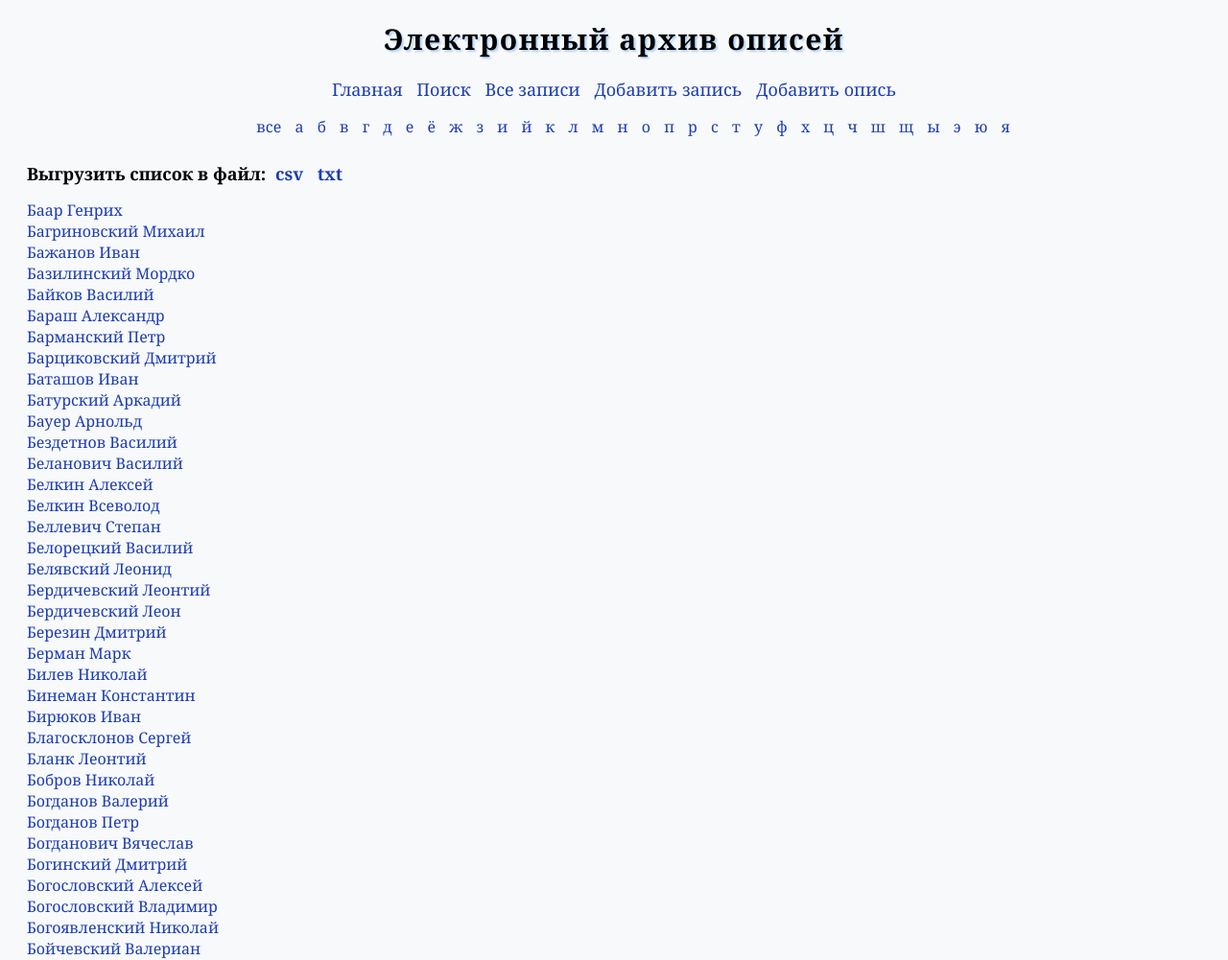
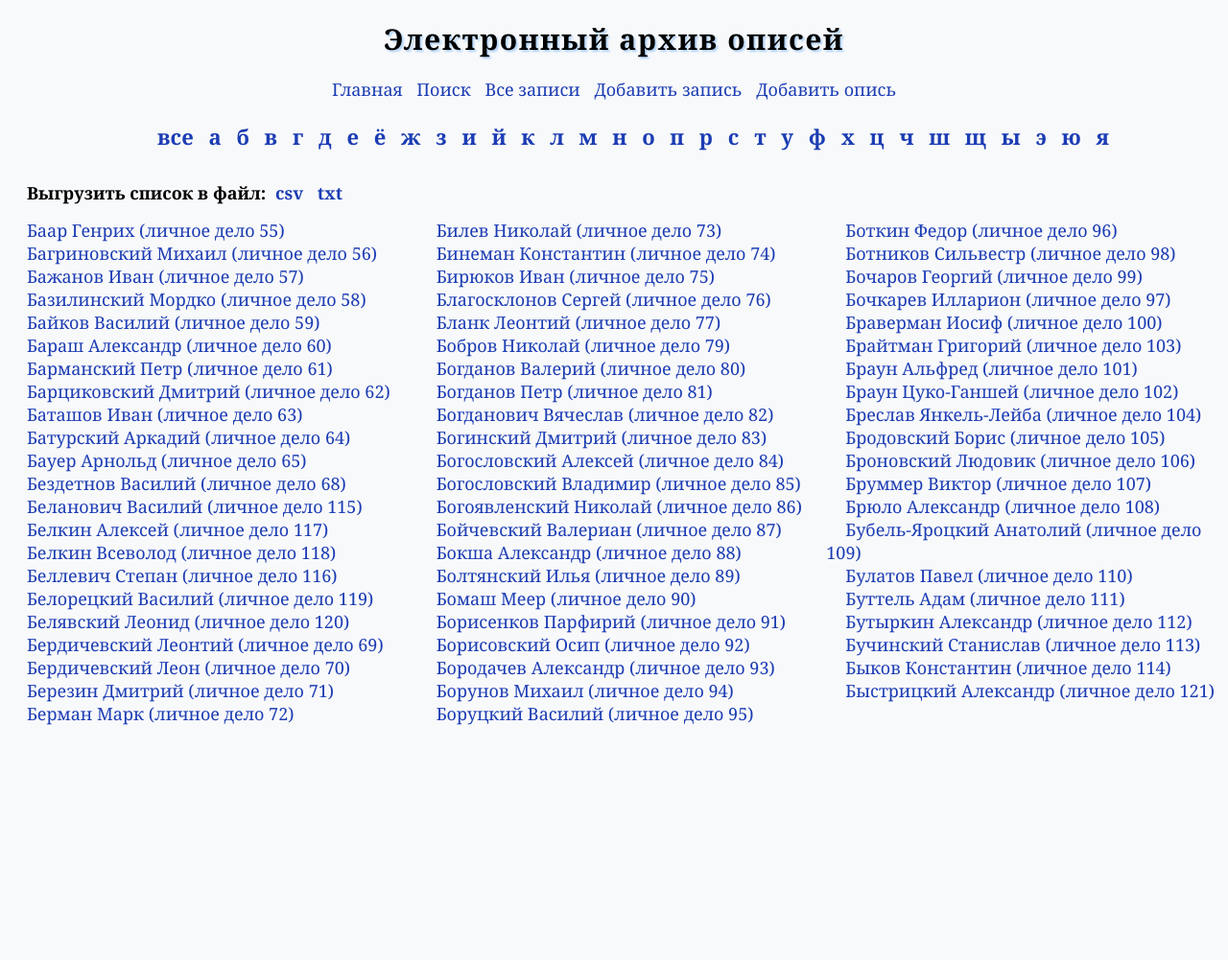
Before and after one commit to yanaredkina/Website-project, a Flask app: a page that uses templates/all.html in a window 1280 px wide. Shown: the top 1001 px of the page at 96% size. After the commit the page ends 756 px from the top, so only its background shows below. Run offline with Flask 2, Linux system fonts and the light colour scheme; data comes from the database, SQL or seed files in the repository.

Commit message:
update in all.html: larger font; display in 3 columns; adding pers.case number; AND adding all main columns to download-report

```diff
--- a/app.py
+++ b/app.py
@@ -81,8 +81,8 @@ def content(ident):
 
 @app.route('/all')
 def all():
-    query = """SELECT Persons.ID, Persons.LastName, Persons.FirstName, Persons.MiddleName
-                               FROM Persons
+    query = """SELECT Persons.ID, Persons.LastName, Persons.FirstName, Persons.MiddleName, PersonRegistry.PersonalCase
+                               FROM Persons INNER JOIN PersonRegistry ON Persons.ID=PersonRegistry.PersonID
                                GROUP BY Persons.ID
                                ORDER BY Persons.LastName """
     conn = get_db_connection()
@@ -100,8 +100,8 @@ def all():
 def search_ID(ident):
     query = """SELECT Persons.LastName, Persons.FirstName, Persons.MiddleName, Persons.PersonalCaseDir, Reports.Name, Reports.Year, PersonRegistry.Page, Files.ID, Files.Type
                                FROM Persons INNER JOIN PersonRegistry ON Persons.ID=PersonRegistry.PersonID
-                                            INNER JOIN Reports on PersonRegistry.ReportID=Reports.ID
-                                            INNER JOIN Files on PersonRegistry.FileID=Files.ID
+                                            INNER JOIN Reports ON PersonRegistry.ReportID=Reports.ID
+                                            INNER JOIN Files ON PersonRegistry.FileID=Files.ID
                                WHERE Persons.ID = ? """
 
     conn = get_db_connection()
@@ -117,8 +117,10 @@ def search_ID(ident):
 @app.route('/download_report/<ftype>,<char>')
 def download_report(ftype, char):
     conn = get_db_connection()
-    query = """SELECT Persons.LastName, Persons.FirstName, Persons.MiddleName
-                               FROM Persons
+    query = """SELECT Persons.LastName, Persons.FirstName, Persons.MiddleName, Reports.Name, PersonRegistry.PersonalCase, Reports.Year, Files.FilePath, PersonRegistry.Page, Persons.Note
+                               FROM Persons INNER JOIN PersonRegistry ON Persons.ID=PersonRegistry.PersonID
+                                            INNER JOIN Reports ON PersonRegistry.ReportID=Reports.ID
+                                            INNER JOIN Files ON PersonRegistry.FileID=Files.ID
                                WHERE sql_lower(Persons.LastName) LIKE ?
                                ORDER BY Persons.LastName"""
     result = conn.execute(query, (char + '%', )).fetchall()
@@ -126,6 +128,7 @@ def download_report(ftype, char):
 
     proxy = StringIO()
     writer = csv.writer(proxy)
+    writer.writerow(['Фамилия', 'Имя', 'Отчество', 'Опись', 'Дело', 'Год', 'Файл описи', 'Страница', 'Примечание'])
     writer.writerows(result)
     mem = BytesIO()
     mem.write(proxy.getvalue().encode())
@@ -210,14 +213,8 @@ def upload_batch():
 
 @app.route('/display_by_char/<char>')
 def display_by_char(char):
-    # query = """SELECT Persons.ID, Persons.LastName, Persons.FirstName, Persons.MiddleName
-    #                            FROM Persons
-    #                            WHERE sql_lower(Persons.LastName) LIKE ?
-    #                            ORDER BY Persons.LastName """
-    query = """SELECT Persons.ID, Persons.LastName, Persons.FirstName, Persons.MiddleName, Persons.PersonalCaseDir, Reports.Name, Reports.Year, PersonRegistry.Page, Files.ID
+    query = """SELECT Persons.ID, Persons.LastName, Persons.FirstName, Persons.MiddleName, PersonRegistry.PersonalCase
                                FROM Persons INNER JOIN PersonRegistry ON Persons.ID=PersonRegistry.PersonID
-                                            INNER JOIN Reports on PersonRegistry.ReportID=Reports.ID
-                                            INNER JOIN Files on PersonRegistry.FileID=Files.ID
                                WHERE sql_lower(Persons.LastName) LIKE ?
                                GROUP BY Persons.ID
                                ORDER BY Persons.LastName """
--- a/static/style.css
+++ b/static/style.css
@@ -29,6 +29,7 @@ h3 {
 
 p {
     text-align: center;
+    font-size: 18px;
 }
 
 .menu {
@@ -49,7 +50,7 @@ a:hover {
 
 #doc-ref {
     padding-left: 20px;
-    font-size: 16px;
+    font-size: 18px;
 }
 
 .form {
@@ -114,12 +115,10 @@ form textarea {
 }
 
 
-#get_list jump {
-
-}
-
 .name_list {
     text-align: center;
+    font-size: 22px;
+    font-weight: bold;
 }
 
 .name_list li {
@@ -131,13 +130,11 @@ form textarea {
 
 .doc-display {
     text-align: center;
-
-
 }
 
 #pdf {
-    width: 70%;
-    height: 700px;
+    width: 80%;
+    height: 850px;
     padding: 5px;
 }
 
@@ -145,3 +142,7 @@ form textarea {
     width: 600px;
     height: 800px;
 }
+
+.names-in-3columns {
+    column-count: 3;
+}
--- a/templates/all.html
+++ b/templates/all.html
@@ -45,11 +45,11 @@
                                  <a href='{{ url_for("download_report", ftype = "txt", char = arg[0]) }}'> txt </a>
 
     </h2>
-
+    <div class="names-in-3columns">
     {% for row in rows %}
-        <a id="doc-ref" href='{{ url_for("search_ID", ident = row[0])}}' target="_blank">{{row[1]}} {{row[2]}} {{row[3]}}</a>
+        <a id="doc-ref" href='{{ url_for("search_ID", ident = row[0])}}' target="_blank">{{row[1]}} {{row[2]}} {{row[3]}} (личное дело {{row[4]}})</a>
         <br>
     {% endfor %}
-
+    </div>
 
 {% endblock %}
```
